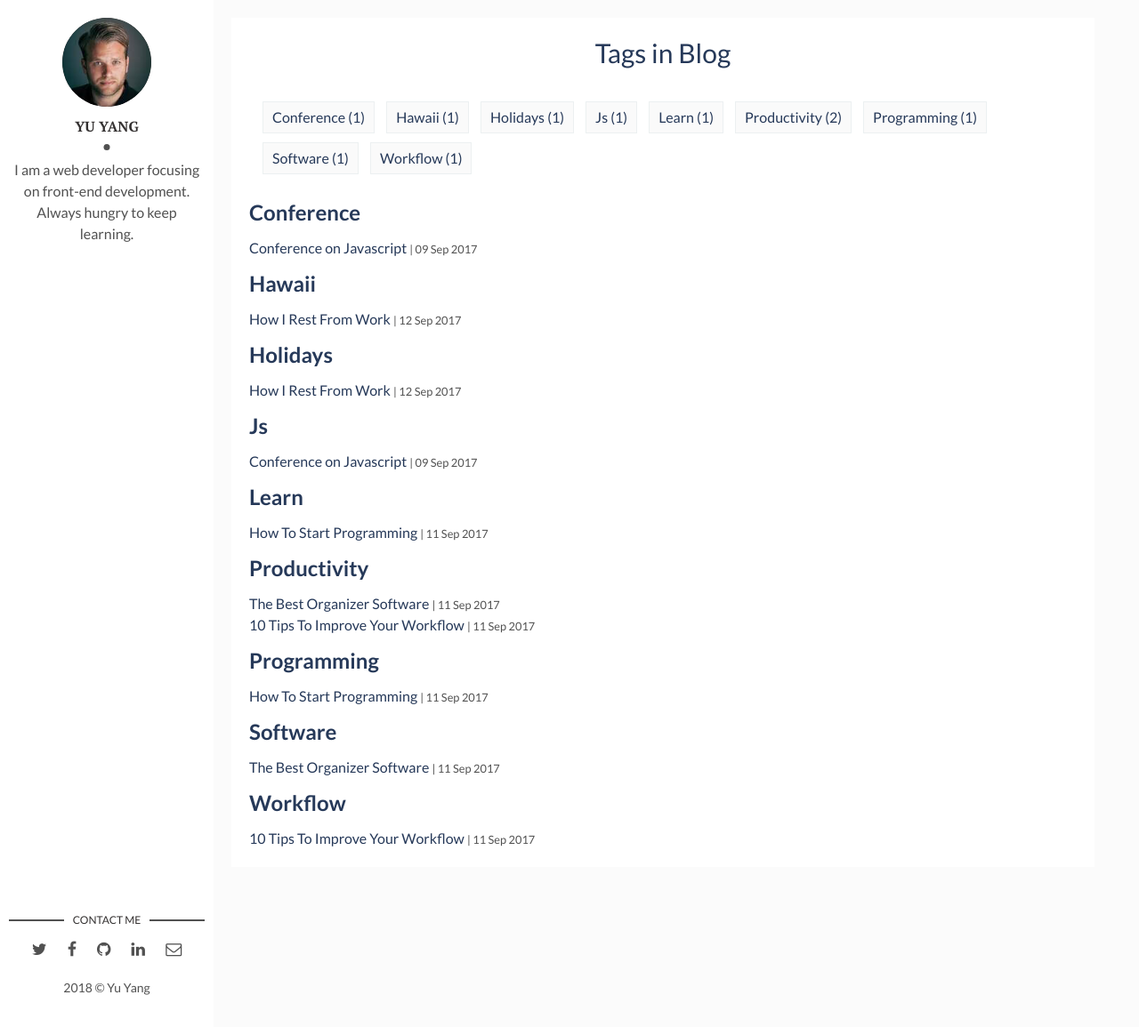
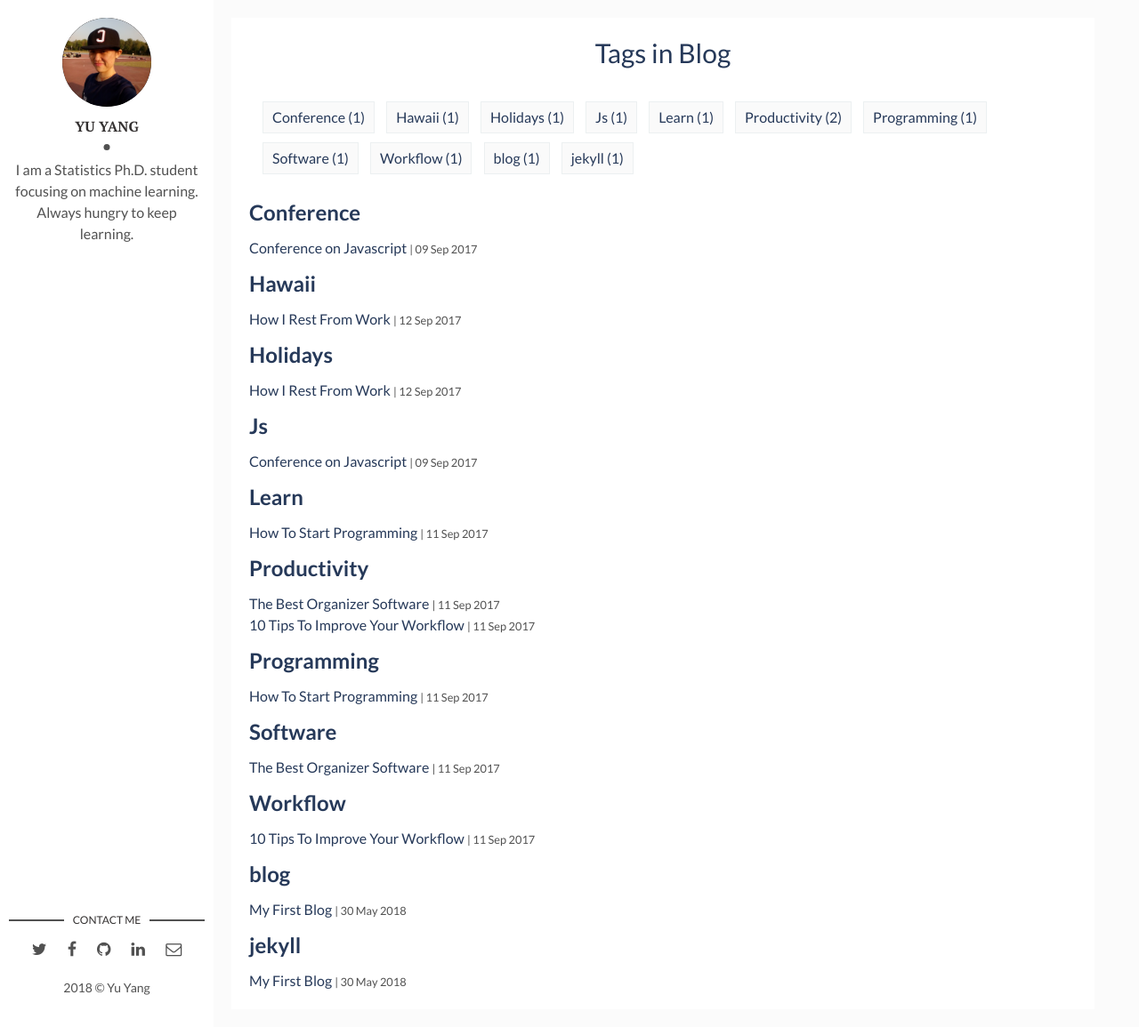
Before and after one commit to yuyang-yy/yuyang-yy.github.io, a Jekyll site: the page built from tags.html, in a window 1280 px wide and 1155 px high. Shown: the whole window at 89% size. Built offline with Jekyll 4.4.1, drawn with Linux system fonts in a browser that asks for light colours.

Commit message:
basic change

```diff
--- a/_config.yml
+++ b/_config.yml
@@ -1,8 +1,6 @@
-title: Hello, world! I'm David Freeman
+title: Hello, world! I'm Yu Yang!
 description: > # this means to ignore newlines until "baseurl:"
-  Write an awesome description for your new site here. You can edit this
-  line in _config.yml. It will appear in your document head meta (for
-  Google search results) and in your feed.xml site description.
+  This is my personal blog, mainly to log down my Ph.D. learning path.
 permalink: ':title/'
 baseurl: "" # the subpath of your site, e.g. /blog
 url: "" # the base hostname & protocol for your site, e.g. http://example.com
@@ -10,13 +8,13 @@ site-twitter: #if your site has a twitter account, enter it here
 
 # Author Settings
 author: Yu Yang # add your name
-author-img: david-freeman.jpg # add your photo
-about-author: I am a web developer focusing on front-end development. Always hungry to keep learning. # add description
+author-img: yu-yang.jpg # add your photo
+about-author: I am a Statistics Ph.D. student focusing on machine learning. Always hungry to keep learning. # add description
 social-twitter: # add your Twitter handle
 social-facebook: # add your Facebook handle
-social-github: artemsheludko # add your Github handle
+social-github: yuyang-yy # add your Github handle
 social-linkedin: # add your Linkedin handle
-social-email: # add your Email address
+social-email: yuyang_96@hotmail.com # add your Email address
 
 # Disqus
 discus-identifier: mr-brown # add your discus identifier
```
Also changed, not shown: _posts/2018-05-30-my-first-blog.markdown (added, +10 -0 lines), README.md, assets/img/MIT.jpg (added), assets/img/book-detail.jpg (added), assets/img/bulb.jpg (added), assets/img/care about others.jpg (added), assets/img/child_autumn.jpg (added), assets/img/comfort zone.jpg (added), assets/img/curious.jpg (added), assets/img/just to do.jpg (added), assets/img/scott_portrait.jpg (added), assets/img/tutu.jpg (added), assets/img/understand.jpg (added), 2 other files.
